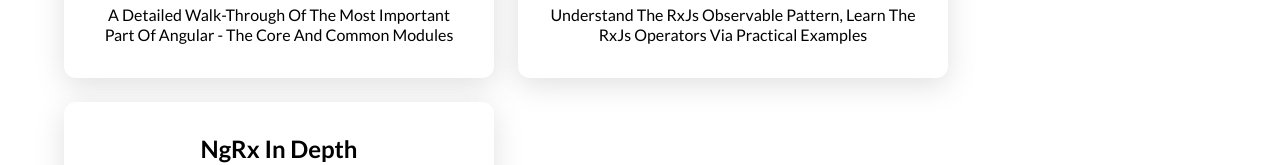
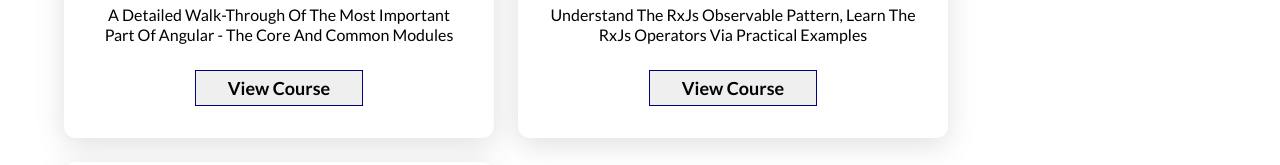
Before and after one commit to FrontEndProfile/NG-deep-dive, an Angular app: page / in a window 1280 px wide. Shown: the part 466-631 px from the top of the page. Built offline with nearby package versions, Linux system fonts and the light colour scheme.

Commit message:
10 - Angular Component @Output - Custom Events and Event Emitters

```diff
--- a/src/app/app.component.html
+++ b/src/app/app.component.html
@@ -12,9 +12,9 @@
 
 <!-- <h1>{{ coreCourse.description }}</h1> -->
 <div class="container row">
-    <app-course-card [course]="coreCourse"></app-course-card>
-    <app-course-card [course]="templateCourse"></app-course-card>
-    <app-course-card [course]="ngrxCourse"></app-course-card>
+    <app-course-card (CardSelected)="onCardSelected($event)" [course]="coreCourse"></app-course-card>
+    <app-course-card (CardSelected)="onCardSelected($event)" [course]="templateCourse"></app-course-card>
+    <app-course-card (CardSelected)="onCardSelected($event)" [course]="ngrxCourse"></app-course-card>
 
 </div>
 
--- a/src/app/app.component.ts
+++ b/src/app/app.component.ts
@@ -2,6 +2,7 @@
 import { RouterOutlet } from '@angular/router';
 import { CourseCardComponent } from './course-card/course-card.component';
 import { COURSES } from '../db-data';
+import { Course } from './modal/course';
 
 @Component({
   selector: 'app-root',
@@ -16,4 +17,7 @@
     templateCourse = COURSES[1]
     ngrxCourse = COURSES[2]
 
+    onCardSelected(course : Course) {
+        console.log(" App component click - Parent Click", course)
+    }
 }
--- a/src/app/course-card/course-card.component.css
+++ b/src/app/course-card/course-card.component.css
@@ -28,4 +28,13 @@
     font-size: 1rem;
     line-height: 1.3;
     font-weight: 500;
+    margin-bottom: 24px;
 }
+
+.course-view {
+    padding: 6px 32px;
+    border: 1px solid navy;
+    font-size: 18px;
+    font-weight: bold;
+    cursor: pointer;
+}
--- a/src/app/course-card/course-card.component.html
+++ b/src/app/course-card/course-card.component.html
@@ -12,5 +12,6 @@
 
     <p class="course-Description">{{ course?.longDescription }}</p>
 
+    <button type="button" (click)="onViewed()" class="course-view">View Course</button>
 
 </div>
--- a/src/app/course-card/course-card.component.ts
+++ b/src/app/course-card/course-card.component.ts
@@ -1,4 +1,4 @@
-import { Component, Input } from '@angular/core';
+import { Component, EventEmitter, Input, Output } from '@angular/core';
 import { Course } from '../modal/course';
 
 @Component({
@@ -14,6 +14,14 @@
         required: true
     })
     course : Course | undefined;
+
+    @Output()
+    CardSelected = new EventEmitter<Course>();
+
     constructor(){}
 
+    onViewed() {
+        console.log(" Click on card btn. - Child CLICK");
+        this.CardSelected.emit(this.course);
+    }
 }
```
